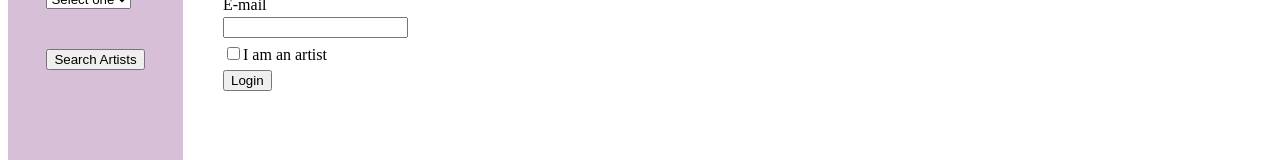
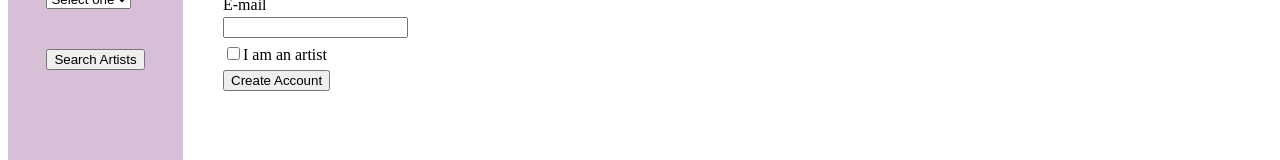
Before and after one commit to katielau/cse134b, a plain HTML site: page createAccount.html in a window 1280 px wide. Shown: the part 261-421 px from the top of the page. Drawn offline with Linux system fonts and the light colour scheme.

Commit message:
slight fix

```diff
--- a/createAccount.html
+++ b/createAccount.html
@@ -162,7 +162,7 @@
             </li>
             <li></li>
             <li>
-                <a href="home.html"><input type="submit" value="Login" /></a>
+                <a href="home.html"><input type="submit" value="Create Account" /></a>
             </li>
         </ul>
     </feat>
```
